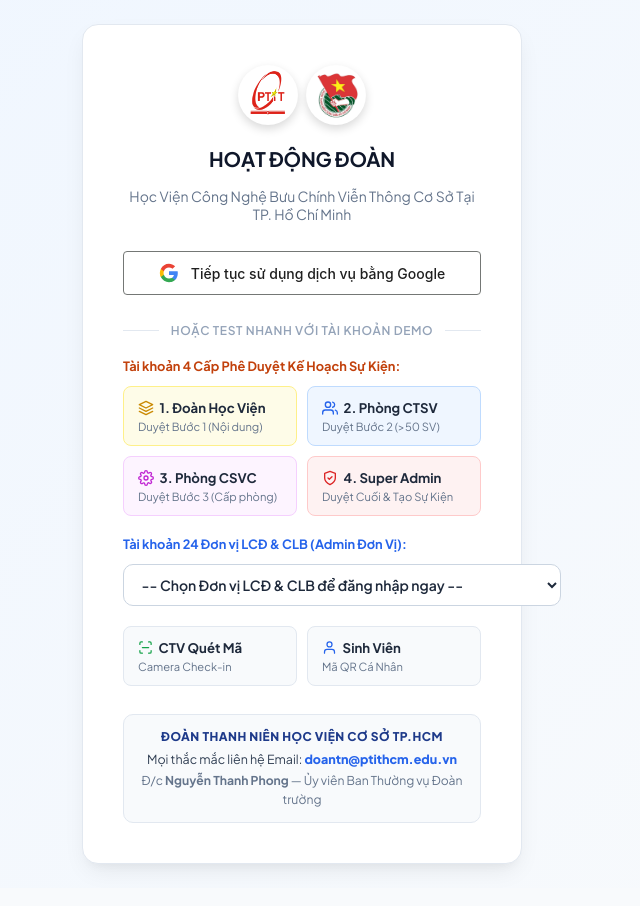
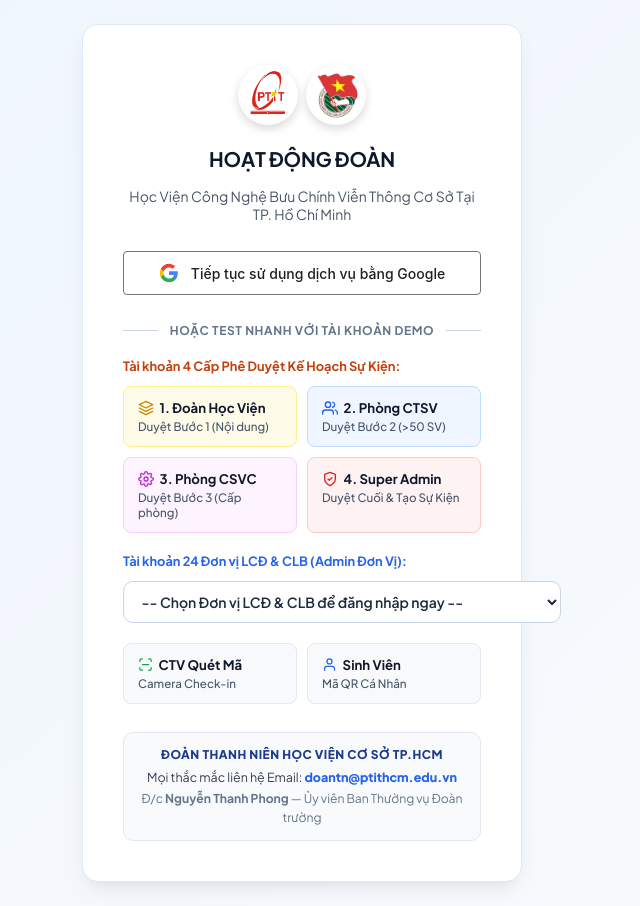
Before and after one commit to ntphong2104/HOATDONGDOAN, a Next.js app: page /login in a window 1280 px wide. Shown: the whole page, without its empty margins (338-978 px from the left). Built offline with nearby package versions, Linux system fonts and the light colour scheme; no server answers.

Commit message:
perf(a11y): boost accessibility contrast and add aria labels for 100/100 PageSpeed score

```diff
--- a/src/app/login/login.module.css
+++ b/src/app/login/login.module.css
@@ -39,13 +39,13 @@
 
 .subtitle {
   font-size: 0.875rem;
-  color: #64748b;
+  color: #475569;
   margin-bottom: 1.75rem;
 }
 
 .error {
   background-color: #fef2f2;
-  color: #b91c1c;
+  color: #991b1b;
   border: 1px solid #fecaca;
   padding: 0.75rem;
   border-radius: 8px;
@@ -87,7 +87,7 @@
 
 .googleSignInBtn:disabled {
   background-color: #f1f3f4;
-  color: #80868b;
+  color: #5f6368;
   border-color: #dadce0;
   cursor: not-allowed;
   box-shadow: none;
@@ -95,7 +95,7 @@
 
 .googleEmailHint {
   font-size: 0.75rem;
-  color: #64748b;
+  color: #475569;
   margin-top: 0.5rem;
   display: flex;
   align-items: center;
@@ -107,9 +107,9 @@
   display: flex;
   align-items: center;
   margin: 1.75rem 0 1.25rem 0;
-  color: #94a3b8;
+  color: #64748b;
   font-size: 0.75rem;
-  font-weight: 600;
+  font-weight: 700;
   text-transform: uppercase;
   letter-spacing: 0.05em;
 }
@@ -118,7 +118,7 @@
 .divider::after {
   content: '';
   flex: 1;
-  border-bottom: 1px solid #e2e8f0;
+  border-bottom: 1px solid #cbd5e1;
 }
 
 .dividerSpan {
@@ -131,8 +131,8 @@
 
 .demoLabel {
   font-size: 0.8rem;
-  font-weight: 600;
-  color: #475569;
+  font-weight: 700;
+  color: #334155;
   margin-bottom: 0.75rem;
   display: block;
 }
@@ -165,15 +165,16 @@
 .demoBtnTitle {
   font-size: 0.825rem;
   font-weight: 700;
-  color: #1e293b;
+  color: #0f172a;
   display: flex;
   align-items: center;
   gap: 0.35rem;
 }
 
 .demoBtnDesc {
-  font-size: 0.7rem;
-  color: #64748b;
+  font-size: 0.725rem;
+  color: #475569;
+  font-weight: 500;
   margin-top: 0.2rem;
 }
 
--- a/src/app/login/page.tsx
+++ b/src/app/login/page.tsx
@@ -255,8 +255,12 @@ function LoginContent() {
             Tài khoản 24 Đơn vị LCĐ & CLB (Admin Đơn Vị):
           </span>
           <div style={{ display: 'flex', gap: '0.5rem', marginTop: '0.4rem' }}>
+            <label htmlFor="subAdminSelect" style={{ position: 'absolute', width: '1px', height: '1px', padding: 0, margin: '-1px', overflow: 'hidden', clip: 'rect(0,0,0,0)', border: 0 }}>
+              Chọn Đơn vị LCĐ & CLB
+            </label>
             <select
               id="subAdminSelect"
+              aria-label="Chọn Đơn vị LCĐ & CLB để đăng nhập"
               defaultValue=""
               style={{
                 flex: 1,
```
